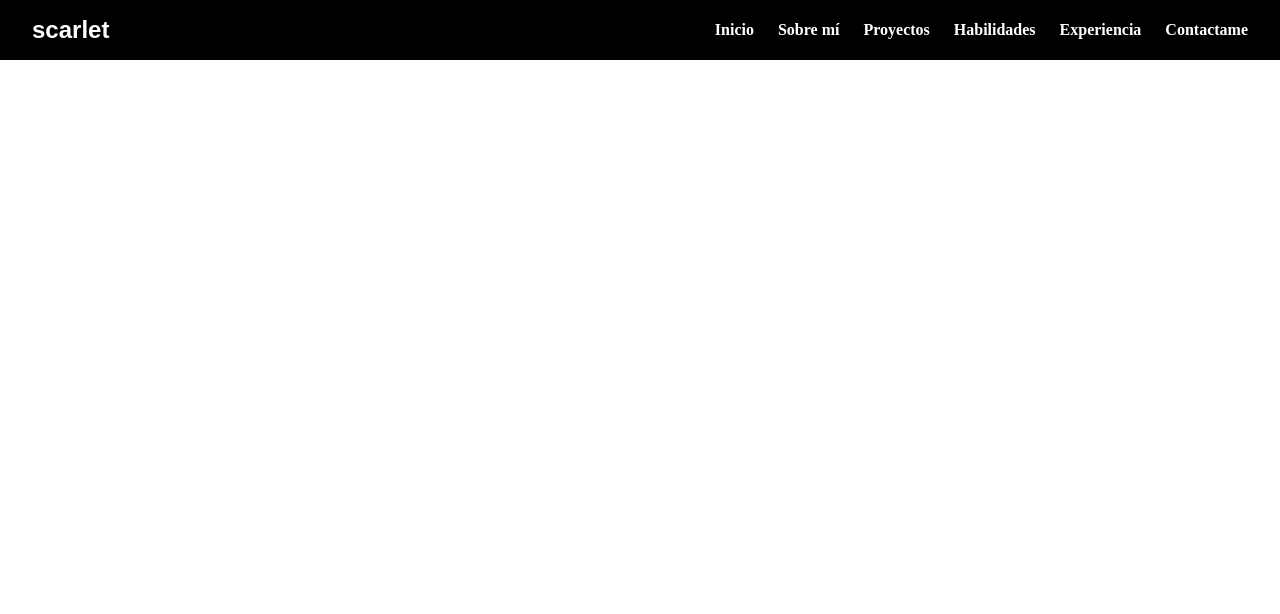
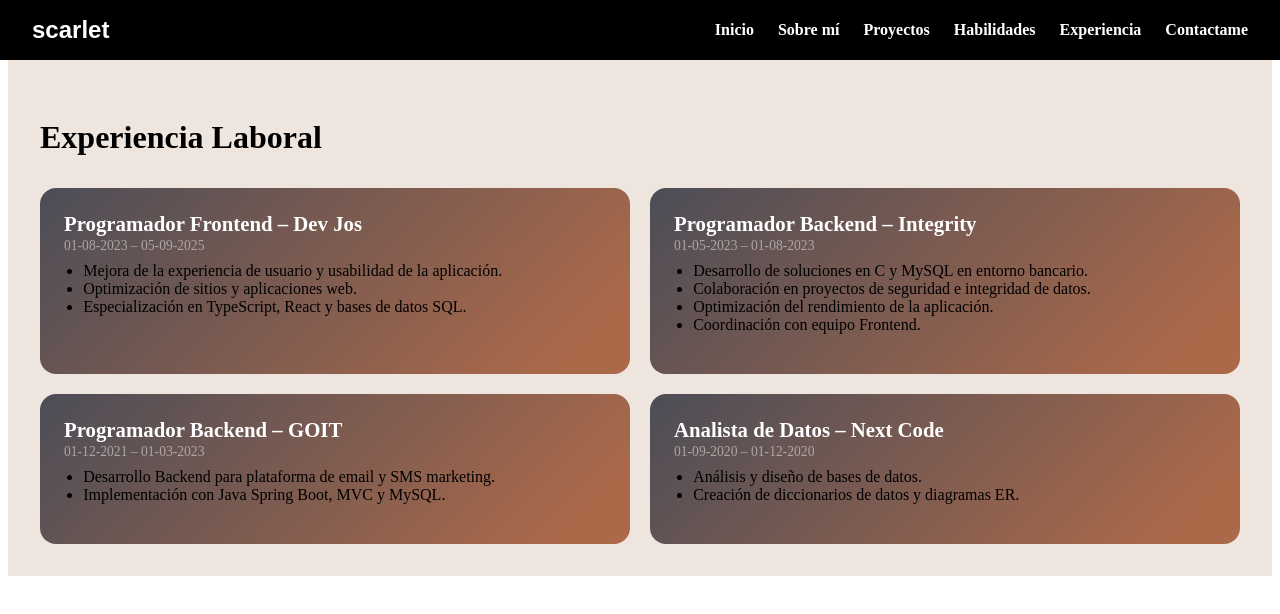
Before and after one commit to scarletcarmo/portafolio-front, a React (Vite) app: page /experience in a window 1280 px wide. Shown: the top 614 px of the page. Built offline with nearby package versions, Linux system fonts and the light colour scheme.

Commit message:
card de experiencia

```diff
--- a/src/components/Experience.tsx
+++ b/src/components/Experience.tsx
@@ -1,10 +1,60 @@
-import React from 'react'
+import ExperienceCard from "./ExperienceCard";
+import "../styles/Experience.css";
 
 const Experience = () => {
+
+  const experiences = [
+    {
+      role: "Programador Frontend – Dev Jos",
+      date: "01-08-2023 – 05-09-2025",
+      details: [
+        "Mejora de la experiencia de usuario y usabilidad de la aplicación.",
+        "Optimización de sitios y aplicaciones web.",
+        "Especialización en TypeScript, React y bases de datos SQL."
+      ]
+    },
+    {
+      role: "Programador Backend – Integrity",
+      date: "01-05-2023 – 01-08-2023",
+      details: [
+        "Desarrollo de soluciones en C y MySQL en entorno bancario.",
+        "Colaboración en proyectos de seguridad e integridad de datos.",
+        "Optimización del rendimiento de la aplicación.",
+        "Coordinación con equipo Frontend."
+      ]
+    },
+    {
+      role: "Programador Backend – GOIT",
+      date: "01-12-2021 – 01-03-2023",
+      details: [
+        "Desarrollo Backend para plataforma de email y SMS marketing.",
+        "Implementación con Java Spring Boot, MVC y MySQL."
+      ]
+    },
+    {
+      role: "Analista de Datos – Next Code",
+      date: "01-09-2020 – 01-12-2020",
+      details: [
+        "Análisis y diseño de bases de datos.",
+        "Creación de diccionarios de datos y diagramas ER."
+      ]
+    }
+  ];
+
   return (
-    <div>
-
-    </div>
+    <section className="experience-section">
+      <h2>Experiencia Laboral</h2>
+      <div className="experience-container">
+        {experiences.map((exp, index) => (
+          <ExperienceCard
+            key={index}
+            role={exp.role}
+            date={exp.date}
+            details={exp.details}
+          />
+        ))}
+      </div>
+    </section>
   )
 }
 
--- /dev/null
+++ b/src/components/ExperienceCard.tsx
@@ -0,0 +1,24 @@
+
+interface CardProps {
+    role: string;
+    date: string;
+    details: string[];
+}
+
+const ExperienceCard: React.FC<CardProps> = ({ role, date, details }) => {
+    return (
+        <div className='experience-card'>
+            <div className='card-header'>
+                <h3>{role}</h3>
+                <span className='exp-date'>{date}</span>
+            </div>
+            <ul>
+                {details.map((item, index) => (
+                    <li key={index}>{item}</li>
+                ))}
+            </ul>
+        </div>
+    );
+}
+
+export default ExperienceCard;
--- /dev/null
+++ b/src/styles/Experience.css
@@ -0,0 +1,48 @@
+.experience-section {
+    margin-top: 60px;
+    background-color: #eee5de;
+    padding: 2rem;
+}
+
+.experience-section h2 {
+    font-size: 2rem;
+    margin-bottom: 2rem;
+    color: black; /* naranja elegante para el título */
+}
+
+.experience-container {
+    display: flex;
+    flex-wrap: wrap;
+    gap: 20px;
+    justify-content: space-between;
+}
+
+.experience-card {
+    background: linear-gradient(135deg, #4c4d57 0%, #ab694a 90%);
+    padding: 1.5rem;
+    border-radius: 16px;
+    flex: 1 1 45%;
+    min-width: 280px;
+    position: relative;
+}
+
+.experience-card:hover {
+    transform: translateY(-5px);
+    box-shadow: 0 12px 25px rgba(0,0,0,0.15);
+}
+
+.card-header h3 {
+    margin: 0;
+    font-size: 1.3rem;
+    color: #fff;
+}
+
+.exp-date {
+    font-size: 0.85rem;
+    color: rgba(193, 188, 182, 0.8);
+}
+
+ul {
+    margin-top: 0.5rem;
+    padding-left: 1.2rem;
+}
```
